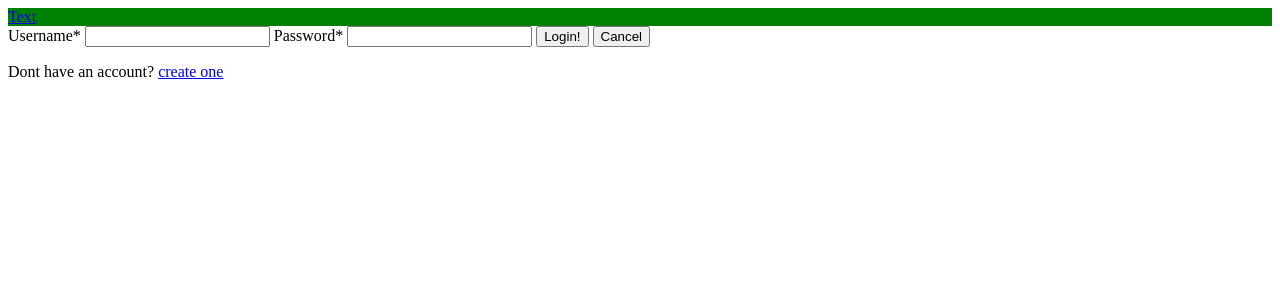
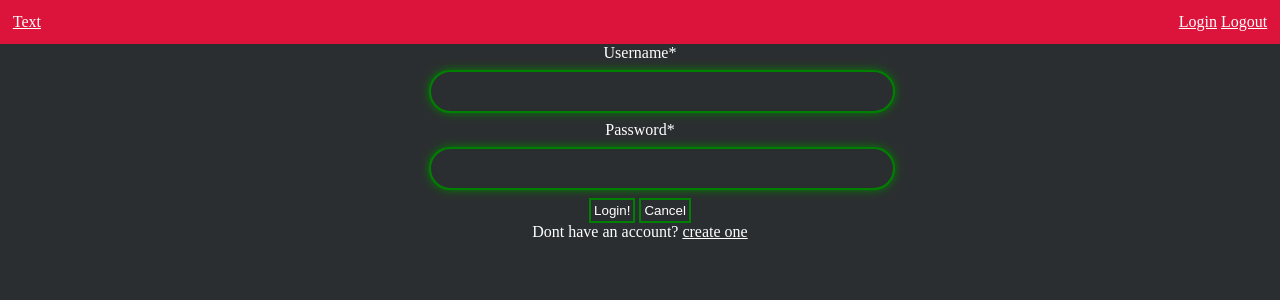
Before and after one commit to SFSeeger/blogSite, a Django app: page /login/ in a window 1280 px wide. Shown: the top 300 px of the page. Run offline with Django 3.2, Linux system fonts and the light colour scheme.

Commit message:
Working Login/Register

```diff
--- a/backend/urls.py
+++ b/backend/urls.py
@@ -22,5 +22,8 @@ urlpatterns = [
     path('admin/', admin.site.urls),
     path('', views.index, name='index'),
     path('login/', views.login, name='login'),
-    path('login/register/', views.login_register)
+    path('login/register/', views.login_register),
+    path('logout/', views.logout),
+
+    path('blog/<slug:user>/<slug:post_name>/', views.blog_page)
 ]
--- a/blog/static/blog/main.css
+++ b/blog/static/blog/main.css
@@ -1,3 +1,55 @@
+*{
+    color:white;
+    margin:0;
+    padding:0;
+}
 body{
-    background_color:#181a1b
+    background-color:#2b2e30;
 }
+a{
+    color:white;
+}
+a:hover{
+    color:rgb(0, 97, 0);
+}
+
+
+header{
+    display:flex;
+    align-items: baseline;
+    align-content: space-between;
+    justify-content: space-between;
+    background-color:crimson;
+    height:10%;
+    width: auto;
+    padding: 1%;
+}
+
+input[type=text], input[type=password]{
+    display:inline-block;
+    width: 100%;
+    padding:12px 20px;
+    margin:8px 0px;
+    border-radius: 50px 50px;
+    border: 2px solid green;
+    background-color: #2b2e30;
+    box-shadow: 0 0 10px green;
+}
+input[type=text]:focus, input[type=password]:focus{
+    outline: none !important;
+    border-color: cyan;
+    box-shadow: 0 0 10px cyan;
+
+}
+button{
+    background-color: #2b2e30;
+    border: 2px solid green;
+    padding: 3px;
+}
+
+.centerd{
+    margin:auto;
+    text-align: center;
+    align-content: center;
+    width: 33%;
+}
--- a/blog/templates/index.html
+++ b/blog/templates/index.html
@@ -2,4 +2,7 @@
 {% block title %} GreenIt {% endblock %}
 {% block content %}
     <h1>{{ time }}</h1>
+{%if user%}
+<h1>Hello {{name}}</h1>
+{%endif%}
 {% endblock %}
--- a/blog/templates/login.html
+++ b/blog/templates/login.html
@@ -1,7 +1,7 @@
 {% extends "main.html" %}
 {% block title %}Login{% endblock %}
 {% block content %}
-<div>
+<div class="centerd">
     <form method="post" action="/login/" >
         {% csrf_token %}
         {%if error%}
--- a/blog/templates/main.html
+++ b/blog/templates/main.html
@@ -8,7 +8,13 @@
     <title>{% block title %} Template Error {% endblock %}</title>
 </head>
 <body>
-  <header style="background-color:green"><a href="/">Text</a></header>
+  <header>
+    <a href="/">Text</a>
+    <div>
+      <a href="/login/">Login</a>
+      <a href="/logout/">Logout</a>
+    </div>
+  </header>
   {% block content %}
     <h1 style="color:red">Template Error</h1>
   {% endblock %}
--- a/blog/templates/register.html
+++ b/blog/templates/register.html
@@ -1,7 +1,8 @@
+{%extends "main.html"%}
 {% block title %}Register new user{% endblock %}
 {% block content %}
-<div>
-  <form method="post" action="/login/register" >
+<div class="centerd">
+  <form method="post" action="/login/register/" >
     {% csrf_token %}
     {%if error%}
     <p class="error">{{ error_msg }}</p>
--- a/blog/views.py
+++ b/blog/views.py
@@ -1,12 +1,18 @@
 from django.shortcuts import render, redirect
 from django.http import HttpResponse
 from .models import Author, Blogpage
+# from .forms import SignUP
 import datetime
 import hashlib
+import re
+
+phone_verifier = r''
+anonym_user = 'Anonymous User'
 
 # Create your views here.
 def index(request):
-    return render(request, "index.html", context={'time': datetime.datetime.now()})
+    name = Author.objects.filter(id=request.session.get('member_id')).first()
+    return render(request, "index.html", context={'time': datetime.datetime.now(), 'name':name.name if name else anonym_user})
 
 
 def login(request):
@@ -14,16 +20,48 @@ def login(request):
         return render(request, 'login.html', context={'error':False, 'error_msg':''})
     else:
         data = request.POST
-        if Author.objects.all().filter(username=data['user'], password=hashlib.sha256(data["pass"].encode())):
-            # TODO: Set Auth Token
+        author = Author.objects.all().filter(username=data['user'].lower(), password=hashlib.sha256(data["pass"].encode()).hexdigest())
+        if author.exists():
+            request.session['member_id'] = author[0].id
             print("Login")
-            return redirect('/', context={'time': datetime.datetime.now()})
+            name = Author.objects.filter(id=request.session.get('member_id')).first()
+            return redirect('/', context={'time': datetime.datetime.now(),
+                                          'name': name.name if name else anonym_user})
         else:
             print("nope")
             return render(request, 'login.html', context={'error':True, 'error_msg':'Username or password incorrect'})
+
+
+def logout(request):
+    try:
+        del request.session["member_id"]
+    except KeyError:
+        pass
+    return redirect('/', context={'time':datetime.datetime.now(), 'name': anonym_user})
 
 def login_register(request):
     if request.method == "GET":
         return render(request, "register.html", context={'error':False, 'error_msg':''})
     else:
         data = request.POST
+        if Author.objects.all().filter(username=data['user'].lower()).exists():
+            return render(request, "register.html", context={'error': True, 'error_msg': 'Username already exists'})
+        if data["pass"] != data["pass2"]:
+            return render(request, "register.html", context={'error': True, 'error_msg': 'Passwords don\'t match'})
+        if data["phone"]:
+            # TODO: remove .+' 'etc.
+            if re.match(phone_verifier, data["phone"]):
+                # TODO REGISTER with phone
+                print("Phone")
+            return render(request, "register.html", context={'error': True, 'error_msg':'Invalid Phone Number'})
+        else:
+            a = Author(name=data["name"], username=data["user"].lower(),
+                       password=hashlib.sha256(data["pass"].encode()).hexdigest(),
+                       email=data["email"])
+            a.save()
+            return redirect('/login/', context={'error': True, 'error_msg': 'Account created!'})
+
+
+def blog_page(request,user, post_name):
+    print(user, post_name)
+    return HttpResponse(user+" "+post_name)
```
Also changed, not shown: blog/forms.py (added, +8 -0 lines), README.md, db.sqlite3.
